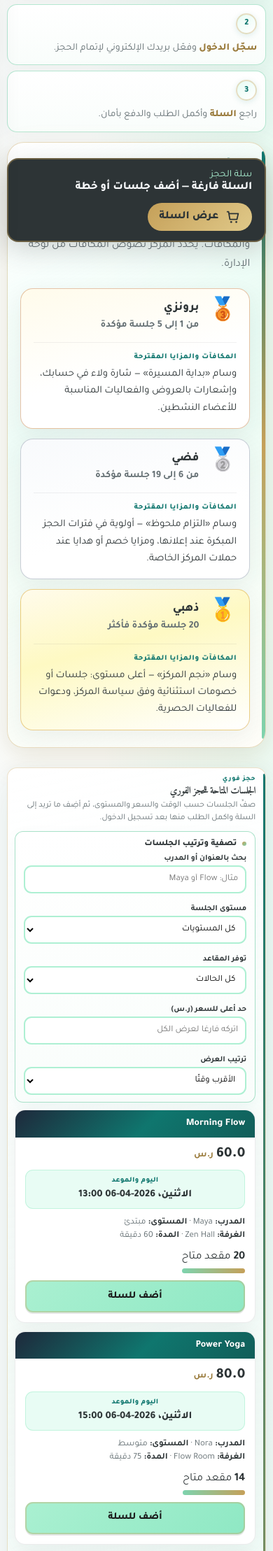
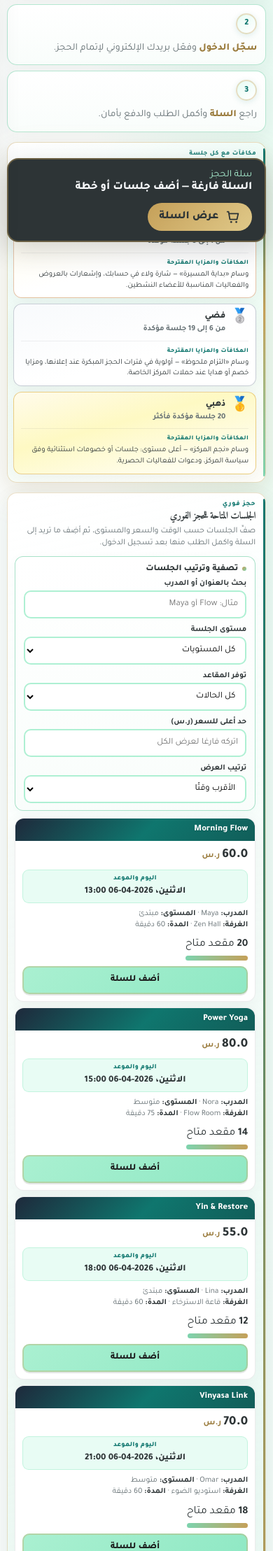
Before and after one commit to conanfadel/MaestroYoga, a FastAPI app: page /index in a window 390 px wide. Shown: the part 486-2703 px from the top of the page at 70% size. Run offline with FastAPI, Linux system fonts and the light colour scheme; data comes from the database, SQL or seed files in the repository; data that the repository does not hold is empty.

Commit message:
Tighten loyalty table and sessions section spacing and typography
- Loyalty: smaller padding, compact table cells and header, narrower min-width
- Loyalty mobile cards: denser layout; extra squeeze under 520px
- Sessions panel: reduced filters/card metrics; smaller session cards and CTAs
- 640px and 520px breakpoints aligned with compact defaults

Made-with: Cursor

```diff
--- a/backend/templates/index.html
+++ b/backend/templates/index.html
@@ -513,12 +513,12 @@
     /* —— برنامج الولاء (أولوية التصميم) —— */
     .loyalty-program {
       position: relative;
-      margin-bottom: 28px;
-      padding: 28px 26px 30px;
-      padding-inline-start: 30px;
+      margin-bottom: 20px;
+      padding: 18px 16px 20px;
+      padding-inline-start: 22px;
       background: linear-gradient(155deg, #ffffff 0%, rgba(232, 252, 244, 0.65) 42%, #fffef9 100%);
       border: 1px solid rgba(197, 160, 89, 0.38);
-      border-radius: var(--radius-xl);
+      border-radius: 18px;
       box-shadow: var(--shadow-soft), var(--shadow-gold);
       overflow: hidden;
     }
@@ -526,58 +526,58 @@
       content: "";
       position: absolute;
       inset-inline-start: 0;
-      top: 12px;
-      bottom: 12px;
-      width: 5px;
+      top: 10px;
+      bottom: 10px;
+      width: 4px;
       border-radius: 999px;
       background: linear-gradient(180deg, #0f766e, var(--gold), var(--mint-mid));
     }
-    .loyalty-program__header { margin-bottom: 20px; }
+    .loyalty-program__header { margin-bottom: 12px; }
     .loyalty-program__eyebrow {
-      margin: 0 0 8px;
-      font-size: 0.74rem;
+      margin: 0 0 5px;
+      font-size: 0.65rem;
       font-weight: 800;
       letter-spacing: 0.06em;
       color: #0f766e;
       opacity: 0.92;
     }
     .loyalty-program__header h2 {
-      margin: 0 0 10px;
+      margin: 0 0 6px;
       font-family: "Amiri", "Tajawal", serif;
-      font-size: clamp(1.35rem, 3vw + 0.6rem, 1.75rem);
+      font-size: clamp(1.05rem, 2.4vw + 0.45rem, 1.45rem);
       font-weight: 700;
       color: var(--charcoal);
       letter-spacing: -0.02em;
-      line-height: 1.25;
+      line-height: 1.22;
     }
     .loyalty-program__lead {
       margin: 0;
       color: var(--charcoal-muted);
-      font-size: 0.98rem;
-      line-height: 1.7;
-      max-width: 52ch;
+      font-size: 0.84rem;
+      line-height: 1.5;
+      max-width: 56ch;
     }
     .loyalty-program__lead strong { color: var(--charcoal); font-weight: 800; }
     .loyalty-program__table-wrap {
       overflow-x: auto;
       -webkit-overflow-scrolling: touch;
-      border-radius: 16px;
-      border: 1px solid rgba(197, 160, 89, 0.22);
+      border-radius: 12px;
+      border: 1px solid rgba(197, 160, 89, 0.2);
       background: rgba(255, 255, 255, 0.65);
-      box-shadow: inset 0 1px 0 rgba(255, 255, 255, 0.9), 0 8px 32px rgba(45, 52, 54, 0.05);
+      box-shadow: inset 0 1px 0 rgba(255, 255, 255, 0.9), 0 4px 20px rgba(45, 52, 54, 0.04);
     }
     .loyalty-data-table {
       width: 100%;
       border-collapse: collapse;
-      font-size: 0.92rem;
-      min-width: 560px;
+      font-size: 0.78rem;
+      min-width: 420px;
     }
     .loyalty-data-table thead th {
-      padding: 15px 16px;
+      padding: 8px 10px;
       text-align: start;
       font-weight: 800;
-      font-size: 0.76rem;
-      letter-spacing: 0.04em;
+      font-size: 0.65rem;
+      letter-spacing: 0.03em;
       color: #f1f5f9;
       background: linear-gradient(135deg, #134e4a 0%, #0f766e 38%, #115e59 100%);
       border-bottom: 1px solid rgba(0, 0, 0, 0.12);
@@ -586,7 +586,7 @@
       border-inline-end: 1px solid rgba(255, 255, 255, 0.12);
     }
     .loyalty-data-table tbody td {
-      padding: 16px 16px;
+      padding: 8px 10px;
       text-align: start;
       vertical-align: top;
       border-bottom: 1px solid rgba(45, 52, 54, 0.06);
@@ -600,42 +600,43 @@
       background: linear-gradient(180deg, rgba(232, 252, 244, 0.5) 0%, rgba(255, 255, 255, 0.95) 100%);
     }
     .loyalty-program__medal {
-      font-size: 1.5rem;
+      font-size: 1.15rem;
       line-height: 1;
-      width: 2.5rem;
+      width: 2rem;
       text-align: center;
     }
     .loyalty-program__tier {
       font-weight: 800;
-      font-size: 0.98rem;
+      font-size: 0.82rem;
       color: var(--charcoal);
     }
     .loyalty-program__range {
       color: var(--charcoal-muted);
       font-weight: 700;
-      font-size: 0.88rem;
-      white-space: nowrap;
+      font-size: 0.72rem;
+      white-space: normal;
+      line-height: 1.35;
     }
     .loyalty-program__reward {
-      line-height: 1.65;
+      line-height: 1.45;
       color: var(--charcoal);
-      font-size: 0.9rem;
-    }
-    .loyalty-program__row--bronze td:first-child { border-inline-start: 4px solid var(--loyalty-bronze); }
-    .loyalty-program__row--silver td:first-child { border-inline-start: 4px solid var(--loyalty-silver); }
-    .loyalty-program__row--gold td:first-child { border-inline-start: 4px solid var(--loyalty-gold); }
+      font-size: 0.76rem;
+    }
+    .loyalty-program__row--bronze td:first-child { border-inline-start: 3px solid var(--loyalty-bronze); }
+    .loyalty-program__row--silver td:first-child { border-inline-start: 3px solid var(--loyalty-silver); }
+    .loyalty-program__row--gold td:first-child { border-inline-start: 3px solid var(--loyalty-gold); }
     /* بطاقات الجوال لبرنامج الولاء */
     .loyalty-program__cards {
       display: none;
-      gap: 14px;
+      gap: 10px;
       grid-template-columns: 1fr;
     }
     .loyalty-tier-card {
-      border-radius: 18px;
-      padding: 18px 18px 16px;
+      border-radius: 14px;
+      padding: 12px 12px 11px;
       border: 1px solid rgba(197, 160, 89, 0.28);
       background: var(--white);
-      box-shadow: 0 10px 32px rgba(45, 52, 54, 0.07);
+      box-shadow: 0 6px 22px rgba(45, 52, 54, 0.06);
     }
     .loyalty-tier-card--bronze {
       background: linear-gradient(165deg, #fffbeb 0%, #ffffff 55%);
@@ -652,13 +653,13 @@
     .loyalty-tier-card__top {
       display: flex;
       align-items: flex-start;
-      gap: 14px;
-      margin-bottom: 14px;
-      padding-bottom: 14px;
+      gap: 10px;
+      margin-bottom: 10px;
+      padding-bottom: 10px;
       border-bottom: 1px solid rgba(45, 52, 54, 0.07);
     }
     .loyalty-tier-card__medal {
-      font-size: 2rem;
+      font-size: 1.45rem;
       line-height: 1;
       flex-shrink: 0;
     }
@@ -666,38 +667,50 @@
     .loyalty-tier-card__label {
       display: block;
       font-weight: 800;
-      font-size: 1.05rem;
+      font-size: 0.88rem;
       color: var(--charcoal);
-      margin-bottom: 4px;
+      margin-bottom: 2px;
     }
     .loyalty-tier-card__range {
       display: block;
-      font-size: 0.88rem;
+      font-size: 0.76rem;
       font-weight: 700;
       color: var(--charcoal-muted);
-      line-height: 1.45;
+      line-height: 1.35;
     }
     .loyalty-tier-card__reward-k {
       display: block;
-      font-size: 0.68rem;
-      font-weight: 800;
-      letter-spacing: 0.06em;
+      font-size: 0.58rem;
+      font-weight: 800;
+      letter-spacing: 0.05em;
       color: #0f766e;
-      margin-bottom: 6px;
+      margin-bottom: 4px;
     }
     .loyalty-tier-card__reward-v {
       margin: 0;
-      font-size: 0.92rem;
-      line-height: 1.65;
+      font-size: 0.78rem;
+      line-height: 1.45;
       color: var(--charcoal);
     }
     @media (max-width: 720px) {
-      .loyalty-program { padding: 22px 18px 24px; padding-inline-start: 22px; }
+      .loyalty-program { padding: 12px 10px 14px; padding-inline-start: 16px; border-radius: 14px; }
+      .loyalty-program::before { width: 3px; top: 8px; bottom: 8px; }
+      .loyalty-program__header { margin-bottom: 8px; }
+      .loyalty-program__eyebrow { font-size: 0.58rem; margin-bottom: 3px; }
+      .loyalty-program__header h2 { font-size: 0.92rem; }
+      .loyalty-program__lead { font-size: 0.76rem; line-height: 1.45; }
       .loyalty-program__table-wrap { display: none; }
-      .loyalty-program__cards { display: grid; }
+      .loyalty-program__cards { display: grid; gap: 8px; }
+      .loyalty-tier-card { padding: 10px 10px 9px; border-radius: 12px; }
+      .loyalty-tier-card__top { gap: 8px; margin-bottom: 8px; padding-bottom: 8px; }
+      .loyalty-tier-card__medal { font-size: 1.25rem; }
+      .loyalty-tier-card__label { font-size: 0.8rem; }
+      .loyalty-tier-card__range { font-size: 0.7rem; }
+      .loyalty-tier-card__reward-k { font-size: 0.55rem; }
+      .loyalty-tier-card__reward-v { font-size: 0.72rem; }
     }
     @media (max-width: 900px) {
-      .loyalty-data-table tbody td:nth-child(3) { min-width: 150px; }
+      .loyalty-data-table tbody td:nth-child(3) { min-width: 100px; }
     }
     .grid-two {
       display: flex;
@@ -754,75 +767,76 @@
     }
     #sessions-section.sessions-panel {
       position: relative;
-      padding: 28px 26px 30px;
-      padding-inline-start: 28px;
+      padding: 18px 18px 20px;
+      padding-inline-start: 22px;
       border: 1px solid rgba(197, 160, 89, 0.32);
-      box-shadow: var(--shadow-soft), 0 22px 56px rgba(15, 118, 110, 0.07);
+      box-shadow: var(--shadow-soft), 0 16px 44px rgba(15, 118, 110, 0.06);
       background: linear-gradient(168deg, #ffffff 0%, rgba(232, 252, 244, 0.55) 42%, #ffffff 100%);
       overflow: hidden;
+      border-radius: 16px;
     }
     #sessions-section.sessions-panel::before {
       content: "";
       position: absolute;
       inset-inline-start: 0;
-      top: 16px;
-      bottom: 16px;
-      width: 5px;
+      top: 12px;
+      bottom: 12px;
+      width: 4px;
       border-radius: 999px;
       background: linear-gradient(180deg, #0f766e 0%, var(--gold) 50%, var(--mint-mid) 100%);
     }
-    .sessions-panel__head { margin-bottom: 2px; }
+    .sessions-panel__head { margin-bottom: 0; }
     .sessions-eyebrow {
-      margin: 0 0 8px;
-      font-size: 0.74rem;
+      margin: 0 0 5px;
+      font-size: 0.65rem;
       font-weight: 800;
       letter-spacing: 0.08em;
       color: #0f766e;
     }
     #sessions-section .sessions-panel__head h2 {
-      font-size: clamp(1.25rem, 2.5vw + 0.5rem, 1.65rem);
-      margin: 0 0 10px;
+      font-size: clamp(1.05rem, 2.2vw + 0.45rem, 1.45rem);
+      margin: 0 0 6px;
       letter-spacing: -0.03em;
       line-height: 1.2;
       font-family: "Amiri", "Tajawal", serif;
       color: var(--charcoal);
     }
     #sessions-section .sessions-lead {
-      margin: 0 0 22px;
-      font-size: 1.02rem;
-      line-height: 1.65;
+      margin: 0 0 14px;
+      font-size: 0.88rem;
+      line-height: 1.5;
       color: var(--charcoal-muted);
       max-width: 62ch;
     }
     .sessions-filters {
-      margin-bottom: 24px;
-      padding: 20px 22px;
+      margin-bottom: 16px;
+      padding: 14px 16px;
       background: linear-gradient(180deg, #ffffff 0%, #f9fdfb 100%);
       border: 1px solid rgba(125, 211, 174, 0.65);
-      border-radius: 18px;
-      box-shadow: inset 0 1px 0 rgba(255, 255, 255, 0.9), 0 6px 20px rgba(15, 118, 110, 0.05);
+      border-radius: 14px;
+      box-shadow: inset 0 1px 0 rgba(255, 255, 255, 0.9), 0 4px 16px rgba(15, 118, 110, 0.04);
     }
     .sessions-filters-title {
-      margin: 0 0 14px;
-      font-size: 1.02rem;
+      margin: 0 0 10px;
+      font-size: 0.88rem;
       font-weight: 800;
       color: var(--charcoal);
       display: flex;
       align-items: center;
-      gap: 8px;
+      gap: 6px;
     }
     .sessions-filters-title::before {
       content: "";
-      width: 8px;
-      height: 8px;
+      width: 6px;
+      height: 6px;
       border-radius: 50%;
       background: linear-gradient(135deg, var(--gold), var(--mint-mid));
       flex-shrink: 0;
     }
     .sessions-filters-grid {
       display: grid;
-      grid-template-columns: repeat(auto-fit, minmax(min(100%, 200px), 1fr));
-      gap: 16px 18px;
+      grid-template-columns: repeat(auto-fit, minmax(min(100%, 180px), 1fr));
+      gap: 10px 12px;
       align-items: end;
     }
     @media (min-width: 1280px) {
@@ -831,17 +845,17 @@
     .sessions-filters .field label {
       display: block;
       font-weight: 700;
-      font-size: 0.92rem;
+      font-size: 0.8rem;
       color: var(--charcoal);
-      margin-bottom: 8px;
+      margin-bottom: 5px;
     }
     .sessions-filters .field input,
     .sessions-filters .field select {
-      padding: 13px 14px;
-      font-size: 1.02rem;
-      border-radius: 12px;
+      padding: 9px 11px;
+      font-size: 0.88rem;
+      border-radius: 10px;
       border: 2px solid rgba(170, 240, 209, 0.95);
-      min-height: 50px;
+      min-height: 42px;
     }
     .sessions-filters .field input:focus,
     .sessions-filters .field select:focus {
@@ -851,15 +865,15 @@
     }
     .sessions-cards {
       display: grid;
-      grid-template-columns: repeat(auto-fill, minmax(min(100%, 300px), 1fr));
-      gap: 18px;
+      grid-template-columns: repeat(auto-fill, minmax(min(100%, 260px), 1fr));
+      gap: 12px;
     }
     .session-card {
       background: var(--white);
-      border-radius: 18px;
+      border-radius: 14px;
       overflow: hidden;
       border: 1px solid rgba(45, 52, 54, 0.09);
-      box-shadow: 0 8px 32px rgba(45, 52, 54, 0.07);
+      box-shadow: 0 6px 24px rgba(45, 52, 54, 0.06);
       display: flex;
       flex-direction: column;
       transition: box-shadow 0.22s ease, border-color 0.22s ease, transform 0.18s ease;
@@ -872,17 +886,17 @@
     .session-card__bar {
       background: linear-gradient(135deg, #1e293b 0%, #0f766e 55%, #115e59 100%);
       color: #fff;
-      padding: 14px 18px;
-      font-weight: 800;
-      font-size: 1.02rem;
-      line-height: 1.35;
+      padding: 10px 12px;
+      font-weight: 800;
+      font-size: 0.88rem;
+      line-height: 1.3;
       text-shadow: 0 1px 2px rgba(0, 0, 0, 0.15);
     }
     .session-card__body {
       display: grid;
       grid-template-columns: 1fr 1.1fr;
-      gap: 14px 16px;
-      padding: 18px;
+      gap: 10px 12px;
+      padding: 12px;
       align-items: start;
       flex: 1;
     }
@@ -890,22 +904,22 @@
       .session-card__body { grid-template-columns: 1fr; }
     }
     .session-card__price {
-      font-size: 1.75rem;
+      font-size: 1.35rem;
       font-weight: 800;
       color: var(--charcoal);
       line-height: 1.2;
     }
     .session-card__price span {
-      font-size: 1rem;
+      font-size: 0.82rem;
       font-weight: 700;
       color: var(--gold-dark);
-      margin-inline-start: 4px;
+      margin-inline-start: 3px;
     }
     .session-card__when {
       text-align: center;
-      padding: 10px 12px;
+      padding: 7px 9px;
       background: var(--mint-bg);
-      border-radius: 12px;
+      border-radius: 10px;
       border: 1px solid rgba(170, 240, 209, 0.6);
     }
     .session-card__when-label {
@@ -917,24 +931,24 @@
       margin-bottom: 4px;
     }
     .session-card__when-main {
-      font-size: 1.05rem;
+      font-size: 0.88rem;
       font-weight: 800;
       color: var(--charcoal);
       font-variant-numeric: tabular-nums;
-      line-height: 1.4;
+      line-height: 1.35;
     }
     .session-card__info {
       grid-column: 1 / -1;
-      font-size: 0.92rem;
+      font-size: 0.78rem;
       color: var(--charcoal-muted);
-      line-height: 1.55;
+      line-height: 1.45;
     }
     .session-card__info strong { color: var(--charcoal); }
     .session-card__footer {
-      padding: 0 18px 18px;
+      padding: 0 12px 12px;
       display: flex;
       flex-direction: column;
-      gap: 12px;
+      gap: 8px;
     }
     .session-card__row {
       display: flex;
@@ -952,7 +966,7 @@
       color: var(--gold-dark);
     }
     .session-card .availability strong {
-      font-size: 1.15rem;
+      font-size: 1rem;
       color: var(--charcoal);
     }
     .bar {
@@ -997,9 +1011,9 @@
     .book-btn.book-btn-lg,
     .sub-btn.book-btn-lg {
       width: 100%;
-      padding: 14px 18px;
-      font-size: 1.02rem;
-      min-height: 52px;
+      padding: 10px 14px;
+      font-size: 0.88rem;
+      min-height: 44px;
     }
     .book-btn:disabled {
       background: #cbd5e1;
@@ -1829,7 +1843,7 @@
       body { padding-block: 14px; }
       .post-pin { grid-template-columns: 1fr; }
       .steps { grid-template-columns: 1fr; }
-      #sessions-section.sessions-panel { padding: 22px 18px; }
+      #sessions-section.sessions-panel { padding: 16px 16px 18px; padding-inline-start: 20px; }
       .post-pin.post-pin--compact { grid-template-columns: 1fr; }
     }
     @media (max-width: 480px) {
@@ -1838,60 +1852,60 @@
       .sessions-filters { padding: 14px; margin-bottom: 14px; }
     }
     @media (max-width: 640px) {
-      .sessions-eyebrow { font-size: 0.68rem; margin-bottom: 6px; }
-      #sessions-section .sessions-panel__head h2 { margin-bottom: 8px; }
+      .sessions-eyebrow { font-size: 0.62rem; margin-bottom: 4px; }
+      #sessions-section .sessions-panel__head h2 { margin-bottom: 5px; font-size: 0.95rem; }
       #sessions-section .sessions-lead {
-        font-size: 0.88rem;
-        margin-bottom: 16px;
-        line-height: 1.55;
-      }
-      .sessions-filters-title { font-size: 0.92rem; margin-bottom: 10px; }
+        font-size: 0.8rem;
+        margin-bottom: 12px;
+        line-height: 1.45;
+      }
+      .sessions-filters-title { font-size: 0.82rem; margin-bottom: 8px; }
       .sessions-filters .field label {
-        font-size: 0.82rem;
-        margin-bottom: 5px;
+        font-size: 0.75rem;
+        margin-bottom: 4px;
       }
       .sessions-filters .field input,
       .sessions-filters .field select {
-        padding: 10px 12px;
-        font-size: 0.88rem;
-        min-height: 44px;
-        border-radius: 11px;
+        padding: 8px 10px;
+        font-size: 0.82rem;
+        min-height: 40px;
+        border-radius: 10px;
       }
       .sessions-cards {
         grid-template-columns: 1fr;
-        gap: 12px;
-      }
-      .session-card { border-radius: 15px; }
+        gap: 10px;
+      }
+      .session-card { border-radius: 13px; }
       .session-card:hover { transform: none; }
       .session-card__bar {
-        padding: 10px 14px;
-        font-size: 0.88rem;
-        line-height: 1.3;
+        padding: 9px 11px;
+        font-size: 0.82rem;
+        line-height: 1.25;
       }
       .session-card__body {
-        padding: 12px 14px;
-        gap: 10px 12px;
-      }
-      .session-card__price { font-size: 1.28rem; }
-      .session-card__price span { font-size: 0.85rem; }
+        padding: 10px 11px;
+        gap: 8px 10px;
+      }
+      .session-card__price { font-size: 1.18rem; }
+      .session-card__price span { font-size: 0.78rem; }
       .session-card__when {
-        padding: 8px 10px;
-        border-radius: 11px;
-      }
-      .session-card__when-label { font-size: 0.65rem; }
-      .session-card__when-main { font-size: 0.92rem; }
-      .session-card__info { font-size: 0.8rem; line-height: 1.5; }
-      .session-card__footer { padding: 0 14px 14px; gap: 10px; }
-      .session-card .availability strong { font-size: 1.02rem; }
-      .session-card__tag { font-size: 0.7rem; padding: 4px 8px; }
+        padding: 6px 8px;
+        border-radius: 9px;
+      }
+      .session-card__when-label { font-size: 0.6rem; }
+      .session-card__when-main { font-size: 0.82rem; }
+      .session-card__info { font-size: 0.72rem; line-height: 1.4; }
+      .session-card__footer { padding: 0 11px 11px; gap: 8px; }
+      .session-card .availability strong { font-size: 0.95rem; }
+      .session-card__tag { font-size: 0.65rem; padding: 3px 7px; }
       .book-btn.book-btn-lg,
       .sub-btn.book-btn-lg {
-        padding: 11px 14px;
-        min-height: 46px;
-        font-size: 0.9rem;
-        border-radius: 11px;
-      }
-      .sessions-empty { padding: 24px 14px; font-size: 0.92rem; }
+        padding: 9px 12px;
+        min-height: 42px;
+        font-size: 0.84rem;
+        border-radius: 10px;
+      }
+      .sessions-empty { padding: 18px 12px; font-size: 0.85rem; }
       #plans-section.plans-panel {
         padding: 16px 14px 18px;
         padding-inline-start: 20px;
@@ -2004,6 +2018,19 @@
         border-radius: 14px;
       }
       .step::before { top: 12px; inset-inline-start: 12px; width: 26px; height: 26px; font-size: 0.78rem; }
+      .loyalty-program {
+        margin-bottom: 14px;
+        padding: 10px 8px 11px;
+        padding-inline-start: 13px;
+      }
+      .loyalty-program__lead { font-size: 0.7rem; }
+      .loyalty-tier-card__reward-v { font-size: 0.68rem; }
+      .sessions-cards { gap: 8px; }
+      .session-card__bar { padding: 8px 10px; font-size: 0.8rem; }
+      .session-card__body { padding: 10px; gap: 8px; }
+      .session-card__price { font-size: 1.15rem; }
+      .session-card__footer { padding: 0 10px 10px; }
+      .book-btn.book-btn-lg { min-height: 40px; padding: 8px 12px; font-size: 0.82rem; }
     }
   </style>
 </head>
```
